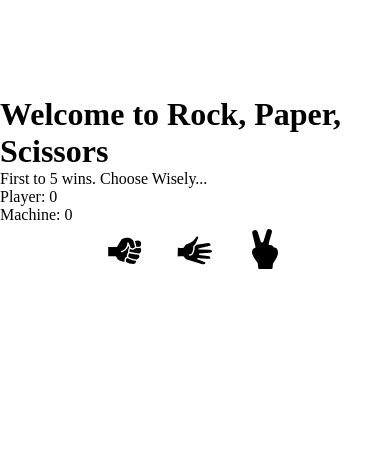
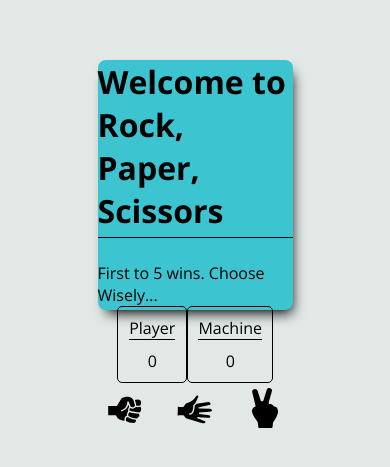
Before and after one commit to teej0103/odin-rock-paper-scissors, a plain HTML site: page index.html in a window 390 px wide. Shown: the part 237-704 px from the top of the page. Drawn offline with nearby package versions, Linux system fonts and the light colour scheme.

Commit message:
added some basic styling to game (non-responsive)

```diff
--- a/index.html
+++ b/index.html
@@ -15,11 +15,11 @@
         <p>First to 5 wins. Choose Wisely...</p>
         <div class="scoreboard">
             <div class="player">
-                <span>Player:</span>
+                <span>Player</span>
                 <span class='player-score'>0</span>
             </div>
             <div class="computer">
-                <span>Machine:</span>
+                <span>Machine</span>
                 <span class="computer-score">0</span>
             </div>
         </div>
--- a/styles.css
+++ b/styles.css
@@ -9,6 +9,47 @@ body{
     display: flex;
     justify-content: center;
     align-items: center;
+    background-color: #e1e8e6;
+    color: black;
+    font-family: 'Open Sans', sans-serif;
+}
+
+.container {
+    display: flex;
+    flex-direction: column;
+    align-items: center;
+    background-color: #3cc4d0;
+    border-radius: 8px;
+    box-shadow: 4px 8px 13px -5px #000000;
+    width: 50%;
+    height: 250px;
+}
+
+h1 {
+    border-bottom: 1px solid black;
+    padding-bottom: 5px;
+    margin-bottom: 24px;
+}
+
+.scoreboard {
+    display: flex;
+    width: 80%;
+    justify-content: space-between;
+}
+
+.scoreboard > * {
+    display: flex;
+    flex-direction: column;
+    align-items: center;
+    border: 1px solid black;
+    border-radius: 5px;
+    width: 100px;
+    padding: 10px;
+}
+
+.scoreboard span:first-of-type {
+    border-bottom: 1px solid black;
+    margin-bottom: 10px;
 }
 
 img {
```
